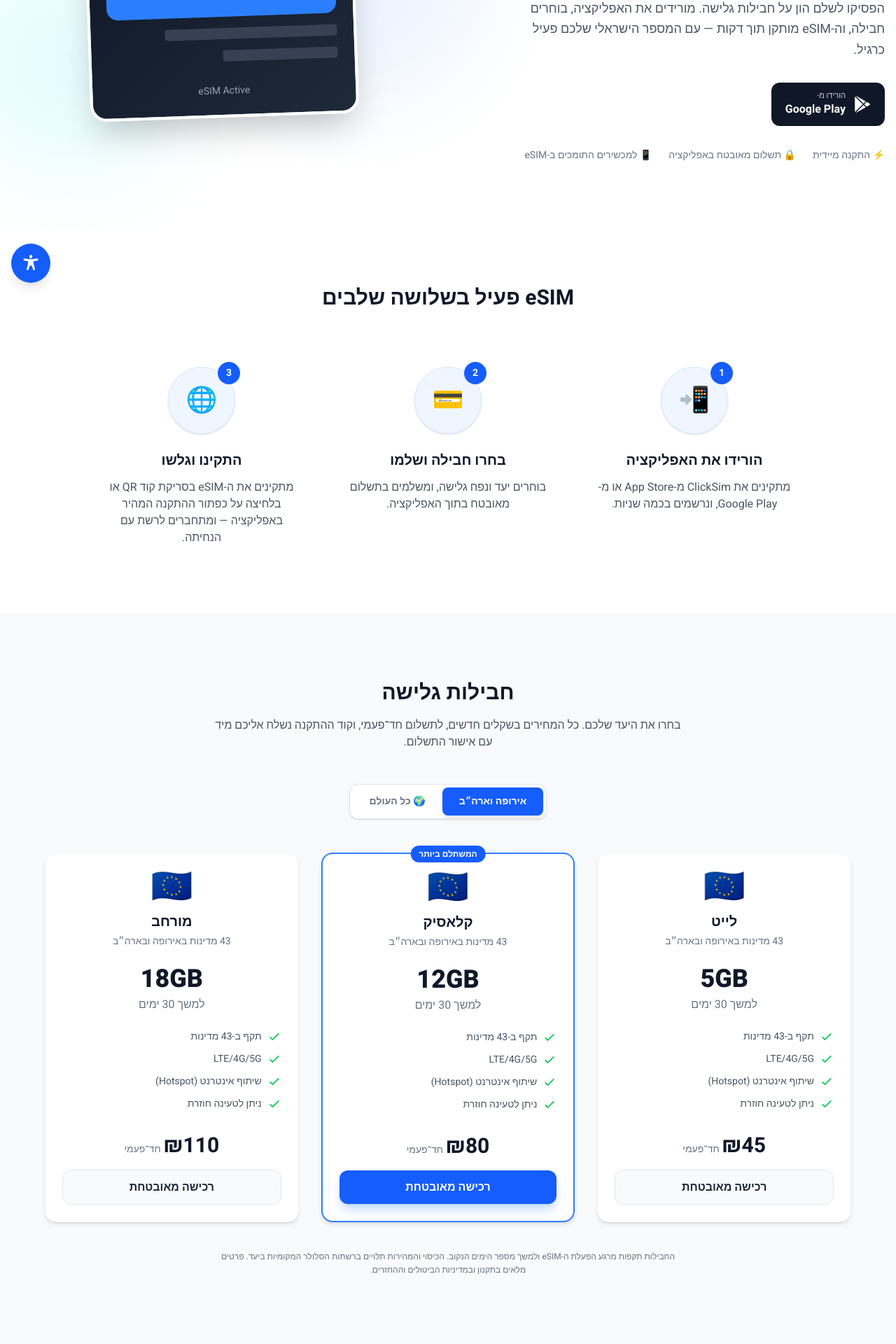
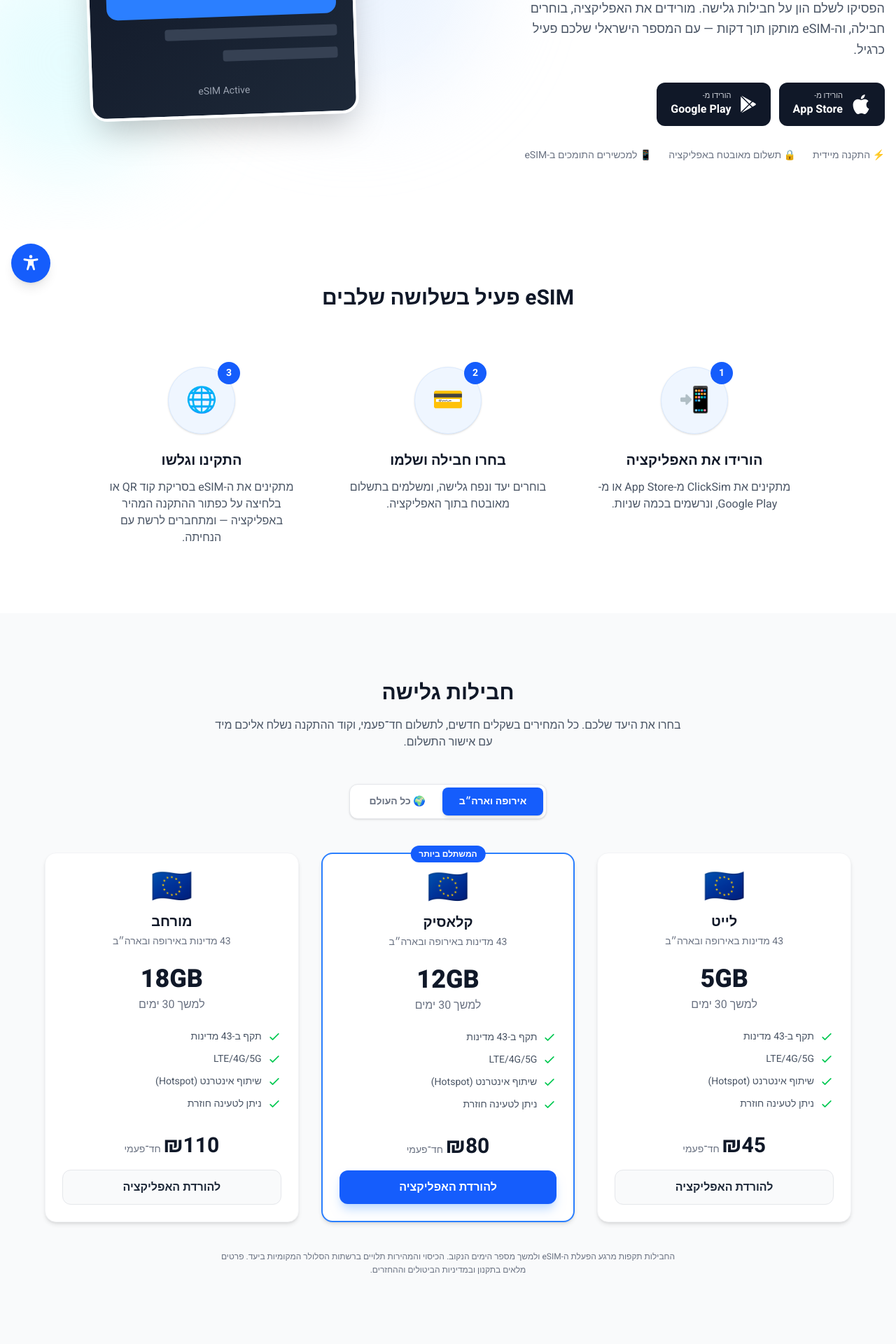
Before and after one commit to Shmuelsel/esim-landing-page, a Next.js app: page / in a window 1280 px wide. Shown: the part 380-2300 px from the top of the page at 70% size. Built offline with nearby package versions, Linux system fonts and the light colour scheme.

Commit message:
Update links and text in ProductCard and StoreButtons components for app download

```diff
--- a/components/pricing/ProductCard.tsx
+++ b/components/pricing/ProductCard.tsx
@@ -55,14 +55,14 @@ const ProductCard = ({ pkg }: { pkg: Package }) => (
       </p>
 
       <Link
-        href={`/checkout?package=${pkg.id}`}
+        href="/#download"
         className={`block w-full rounded-xl px-6 py-3 text-center font-bold transition-colors ${
           pkg.isPopular
             ? 'bg-blue-600 text-white shadow-lg shadow-blue-200 hover:bg-blue-700'
             : 'border border-gray-200 bg-gray-50 text-gray-800 hover:bg-gray-100'
         }`}
       >
-        רכישה מאובטחת
+        להורדת האפליקציה
       </Link>
     </div>
   </div>
--- a/components/ui/StoreButtons.tsx
+++ b/components/ui/StoreButtons.tsx
@@ -37,12 +37,12 @@ const StoreButton = ({ href, icon, caption, store }: StoreButtonProps) => (
 /** The funnel: every primary CTA on the site lands here. */
 const StoreButtons = ({ className = '' }: { className?: string }) => (
   <div className={`flex flex-col gap-3 sm:flex-row ${className}`}>
-    {/* <StoreButton
+    <StoreButton
       href={siteConfig.stores.ios}
       icon={<AppleIcon />}
       caption="הורידו מ-"
       store="App Store"
-    /> */}
+    />
     <StoreButton
       href={siteConfig.stores.android}
       icon={<GooglePlayIcon />}
--- a/config/site.ts
+++ b/config/site.ts
@@ -31,7 +31,7 @@ export const siteConfig = {
   },
 
   stores: {
-    ios: 'https://apps.apple.com/il/app/clicksim/id000000000', // PLACEHOLDER
+    ios: 'https://apps.apple.com/il/app/clicksim/id6826904474?l=he',
     android: 'https://play.google.com/store/apps/details?id=com.shmuel.clicksim',
   },
 
```
